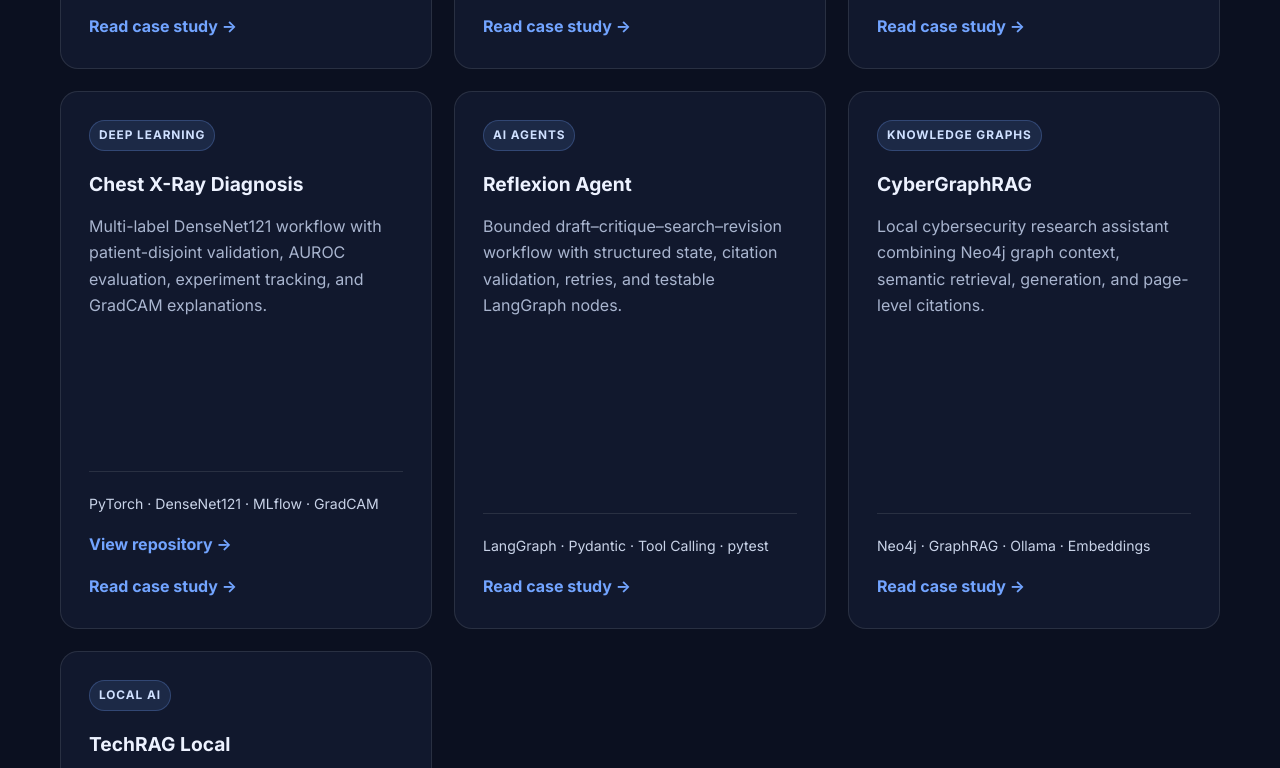
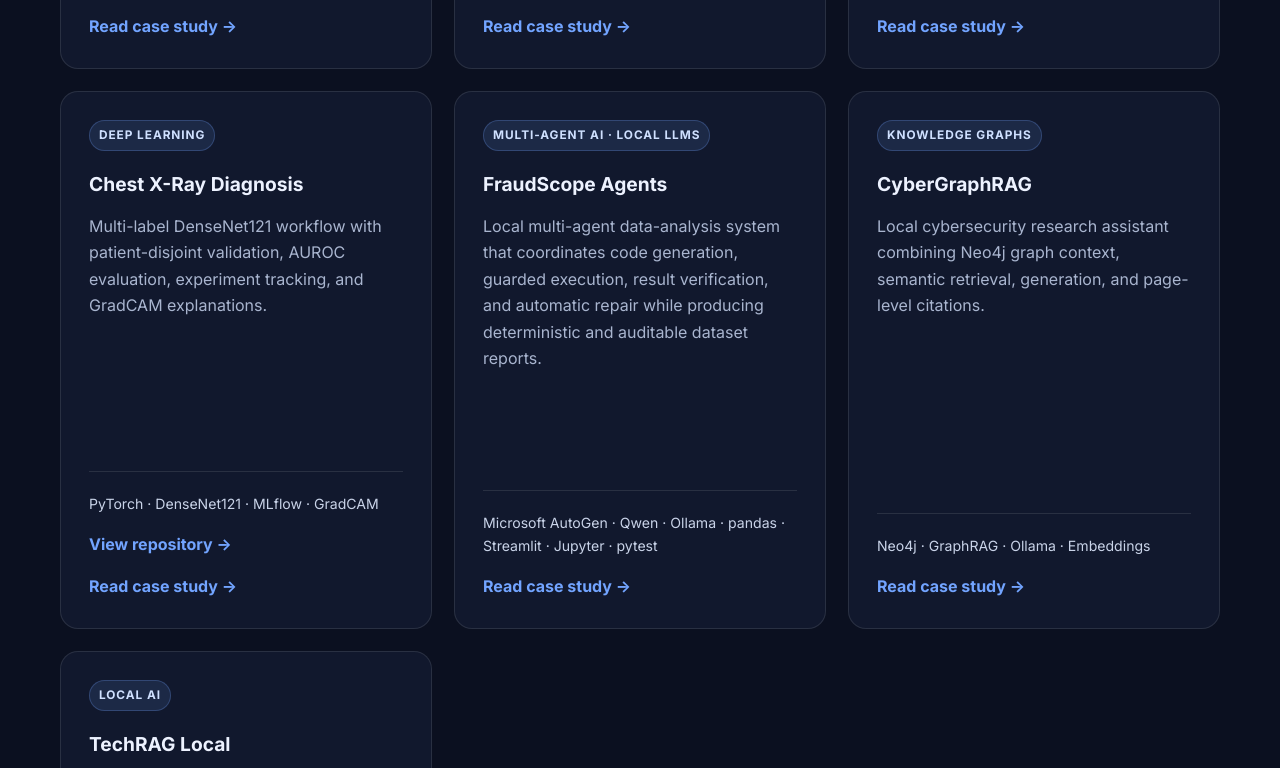
Before and after one commit to Arash80/my-page, a plain HTML site: page docs/index.html in a window 1280 px wide. Shown: the part 2192-2960 px from the top of the page. Drawn offline with Linux system fonts and the light colour scheme.

Commit message:
Feature FraudScope Agents on portfolio

```diff
--- a/docs/index.html
+++ b/docs/index.html
@@ -125,12 +125,12 @@
             <a href="case-studies.html#chest-xray" aria-label="Read the Chest X-Ray Diagnosis case study">Read case study →</a>
           </article>
 
-          <article class="card" data-categories="genai trustworthy">
-            <span class="tag">AI Agents</span>
-            <h3>Reflexion Agent</h3>
-            <p>Bounded draft–critique–search–revision workflow with structured state, citation validation, retries, and testable LangGraph nodes.</p>
-            <div class="stack">LangGraph · Pydantic · Tool Calling · pytest</div>
-            <a href="case-studies.html#reflexion-agent" aria-label="Read the Reflexion Agent case study">Read case study →</a>
+          <article class="card" data-categories="genai trustworthy ml">
+            <span class="tag">Multi-Agent AI · Local LLMs</span>
+            <h3>FraudScope Agents</h3>
+            <p>Local multi-agent data-analysis system that coordinates code generation, guarded execution, result verification, and automatic repair while producing deterministic and auditable dataset reports.</p>
+            <div class="stack">Microsoft AutoGen · Qwen · Ollama · pandas · Streamlit · Jupyter · pytest</div>
+            <a href="fraudscope.html" aria-label="Read the FraudScope Agents case study">Read case study →</a>
           </article>
 
           <article class="card" data-categories="genai trustworthy">
@@ -216,7 +216,7 @@
         <h2>Technical focus</h2>
         <div class="skill-grid">
           <div><h3>Machine Learning</h3><p>PyTorch, scikit-learn, LightGBM, XGBoost, pandas, NumPy, model calibration, temporal validation, imbalanced learning, and rigorous evaluation.</p></div>
-          <div><h3>GenAI &amp; Agents</h3><p>LangChain, LangGraph, LCEL, Hugging Face, Ollama, Qdrant, Chroma, FAISS, Neo4j, GraphRAG, hybrid retrieval, reranking, and guardrails.</p></div>
+          <div><h3>GenAI &amp; Agents</h3><p>LangChain, LangGraph, Microsoft AutoGen, LCEL, Hugging Face, Ollama, Qdrant, Chroma, FAISS, Neo4j, GraphRAG, hybrid retrieval, reranking, and guardrails.</p></div>
           <div><h3>MLOps &amp; Cloud</h3><p>MLflow, Airflow, FastAPI, Docker, PostgreSQL, GitHub Actions, pytest, AWS SageMaker AI, Amazon S3, IAM, CloudWatch, Google Vertex AI, Cloud Run, Cloud Build, Artifact Registry, managed training, deployment, and endpoint inference.</p></div>
           <div><h3>Robotics, RL &amp; Control</h3><p>Motion planning, robot kinematics and dynamics, MATLAB/Simulink, deep reinforcement learning, state-space modeling, system identification, observers, fault detection, cyber-physical systems, and robust control.</p></div>
         </div>
```
